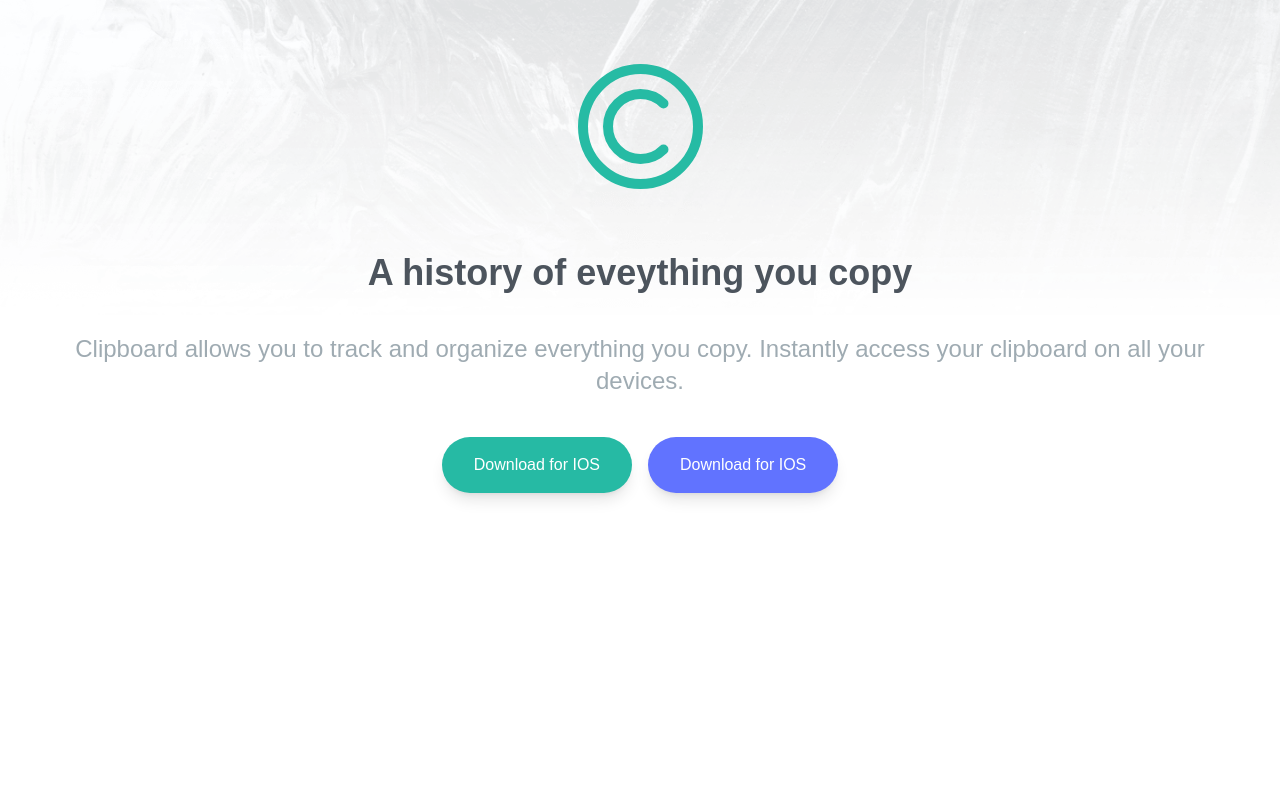
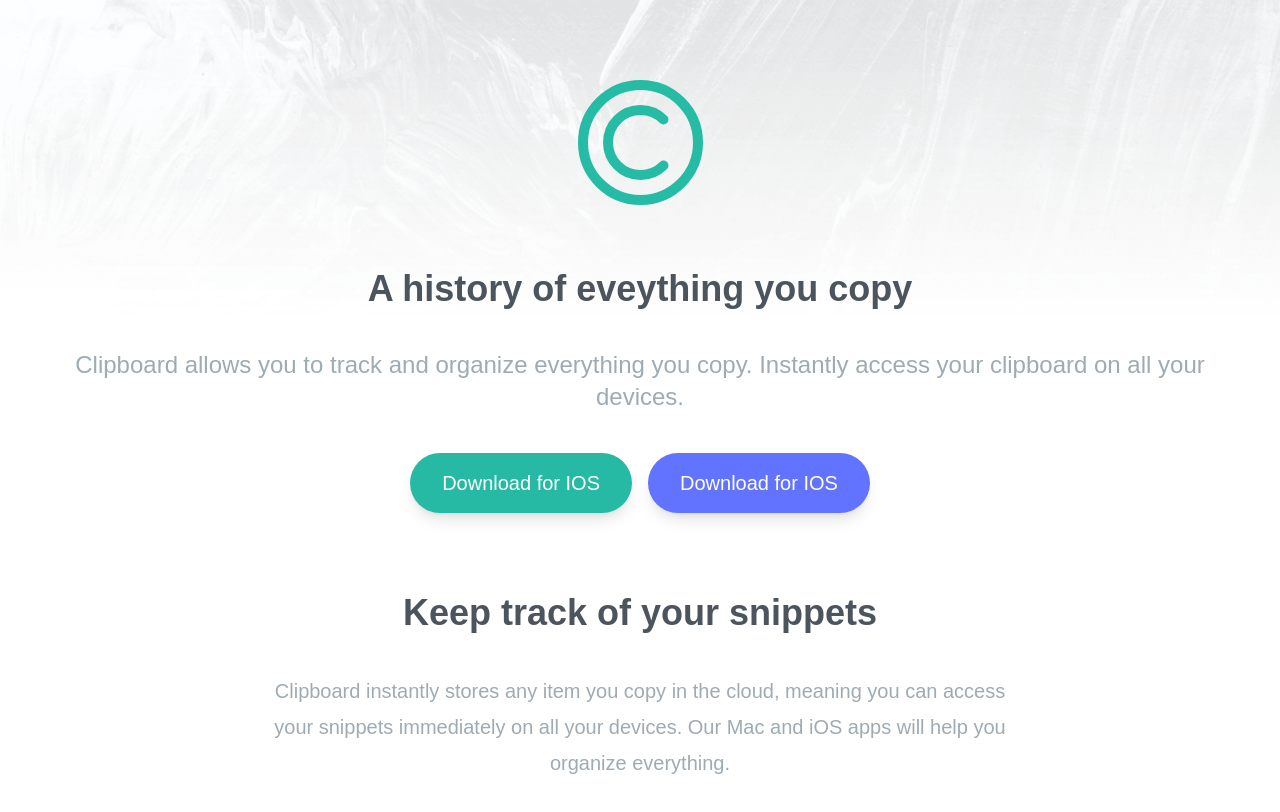
Before and after one commit to Hiruna-SP/Tailwindcss-Projects, a website: page Clipboard/index.html in a window 1280 px wide. Drawn offline with Linux system fonts and the light colour scheme; a web font is replaced by a local one.

Commit message:
Completed the Snippet section

```diff
--- a/Clipboard/index.html
+++ b/Clipboard/index.html
@@ -15,11 +15,9 @@
   <body>
     <section id="hero">
       <!-- main container -->
-      <div class="mx-auto text-center">
+      <div class="section-container ">
         <img src="./images/logo.svg" alt="" class="mx-auto my-16" />
-        <h3 class="text-darkGrayishBlue text-4xl mb-10 font-bold">
-          A history of eveything you copy
-        </h3>
+        <h3>A history of eveything you copy</h3>
         <p class="text-grayishBlue mx-8 text-2xl mb-10">
           Clipboard allows you to track and organize everything you copy.
           Instantly access your clipboard on all your devices.
@@ -27,7 +25,7 @@
 
         <!-- button container -->
         <div
-          class="flex flex-col justify-center items-center texl-xl text-white space-y-6 md:flex-row md:space-y-0 md:space-x-4"
+          class="button-section"
         >
           <a
             href=""
@@ -42,5 +40,18 @@
         </div>
       </div>
     </section>
+
+    <!-- snippet section -->
+    <section id="snippet">
+      <!-- container -->
+      <div class="section-container">
+        <h3>Keep track of your snippets</h3>
+        <p class="text-grayishBlue max-w-3xl mx-auto text-xl text-center leading-9">
+          Clipboard instantly stores any item you copy in the cloud, meaning you
+          can access your snippets immediately on all your devices. Our Mac and
+          iOS apps will help you organize everything.
+        </p>
+      </div>
+    </section>
   </body>
 </html>
--- a/Clipboard/input.css
+++ b/Clipboard/input.css
@@ -2,16 +2,28 @@
 @tailwind components;
 @tailwind utilities;
 
-body{
-    background-image: url('../images/bg-header-desktop.png');
-    background-repeat: no-repeat;
-    background-size: contain;
-
+.section-container {
+  @apply mx-auto text-center my-20 px-10;
 }
 
-@media(max-width: 576px){
-    body{
-        background-image: url('../images/bg-header-mobile.png');
+.button-section{
+    @apply flex flex-col justify-center items-center text-xl text-white space-y-6 md:flex-row md:space-y-0 md:space-x-4
+}
 
-    }
+@layer base {
+  h3 {
+    @apply text-darkGrayishBlue text-4xl mb-10 font-bold;
+  }
 }
+
+body {
+  background-image: url("../images/bg-header-desktop.png");
+  background-repeat: no-repeat;
+  background-size: contain;
+}
+
+@media (max-width: 576px) {
+  body {
+    background-image: url("../images/bg-header-mobile.png");
+  }
+}
```
Also changed, not shown: Clipboard/css/style.css.
